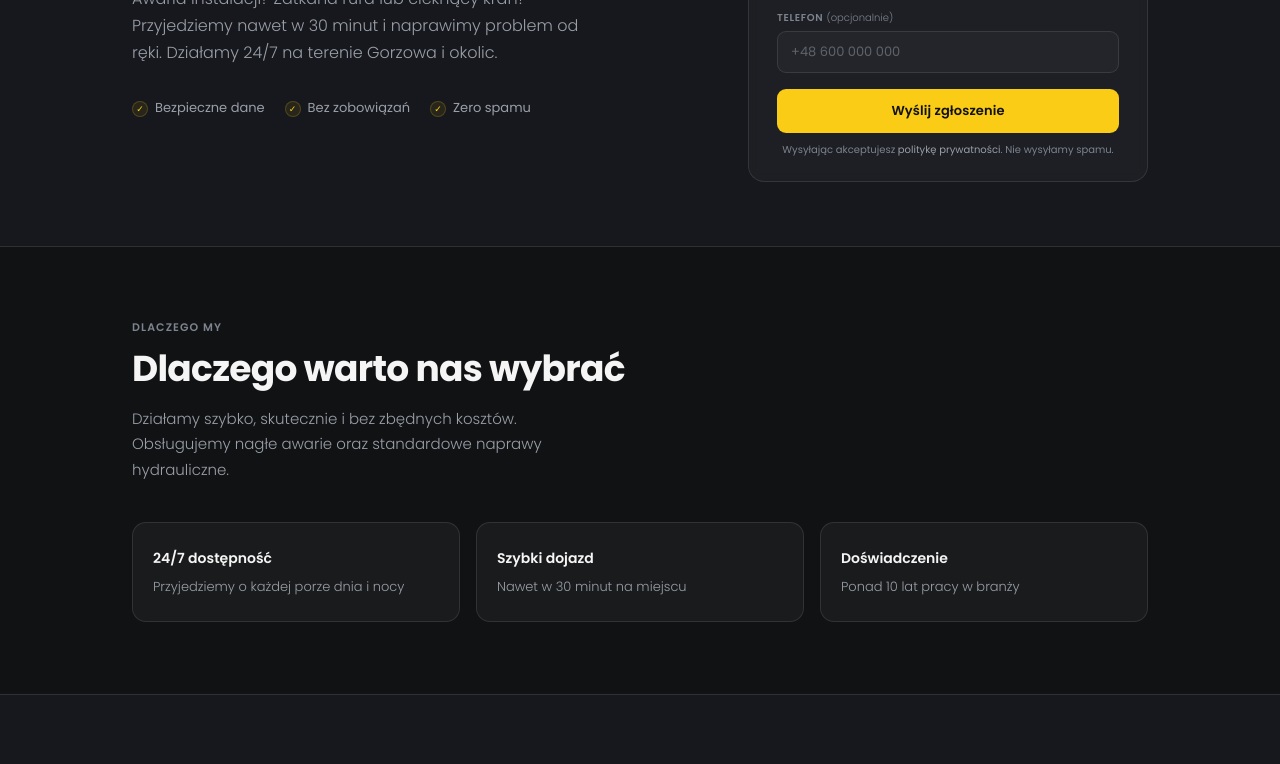
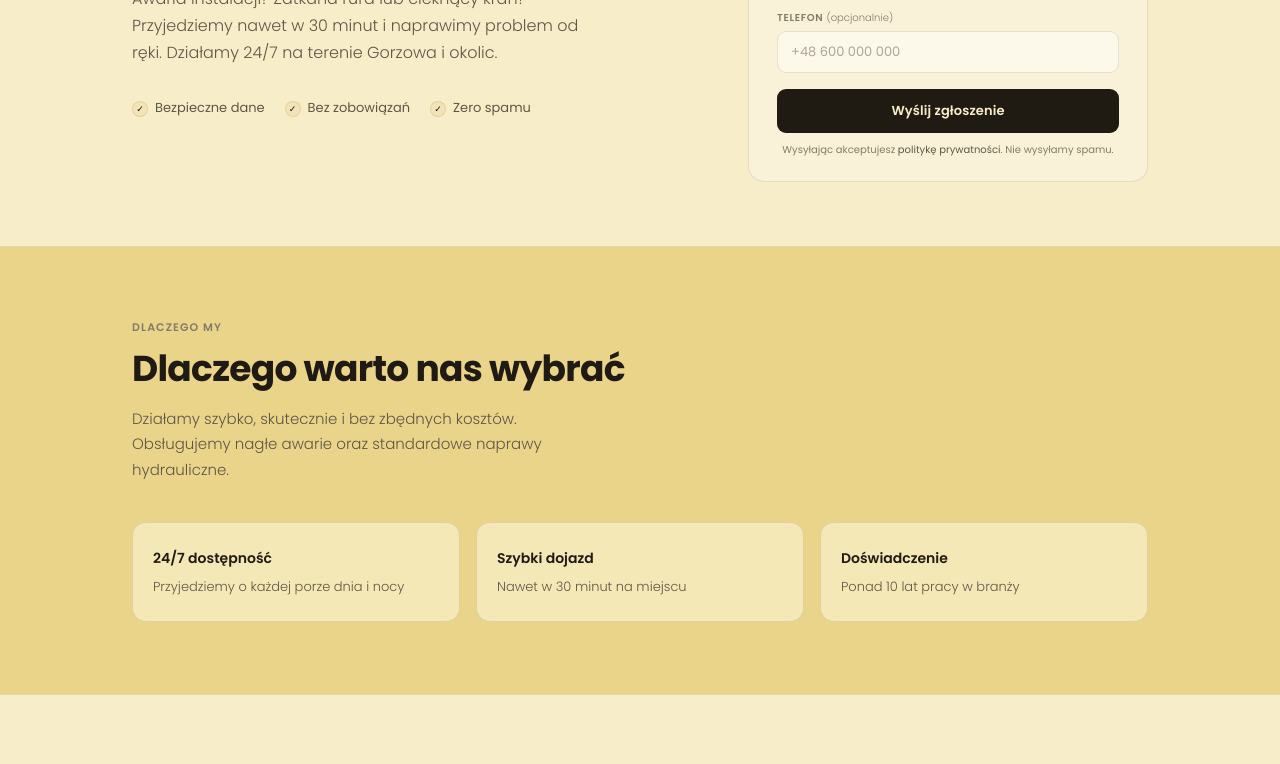
Before and after one commit to get-apposs/getcontact-pages, a website: page hydrofix-gorzow-100628/index.html in a window 1280 px wide. Shown: the part 379-1143 px from the top of the page. Drawn offline with Linux system fonts and the light colour scheme.

Commit message:
Update index.html

```diff
--- a/hydrofix-gorzow-100628/index.html
+++ b/hydrofix-gorzow-100628/index.html
@@ -922,7 +922,7 @@
     }
   </style>
 </head>
-<body class="theme-dark">
+<body class="theme-yellow">
 
   <div class="topbar">
     <div class="container">
```
